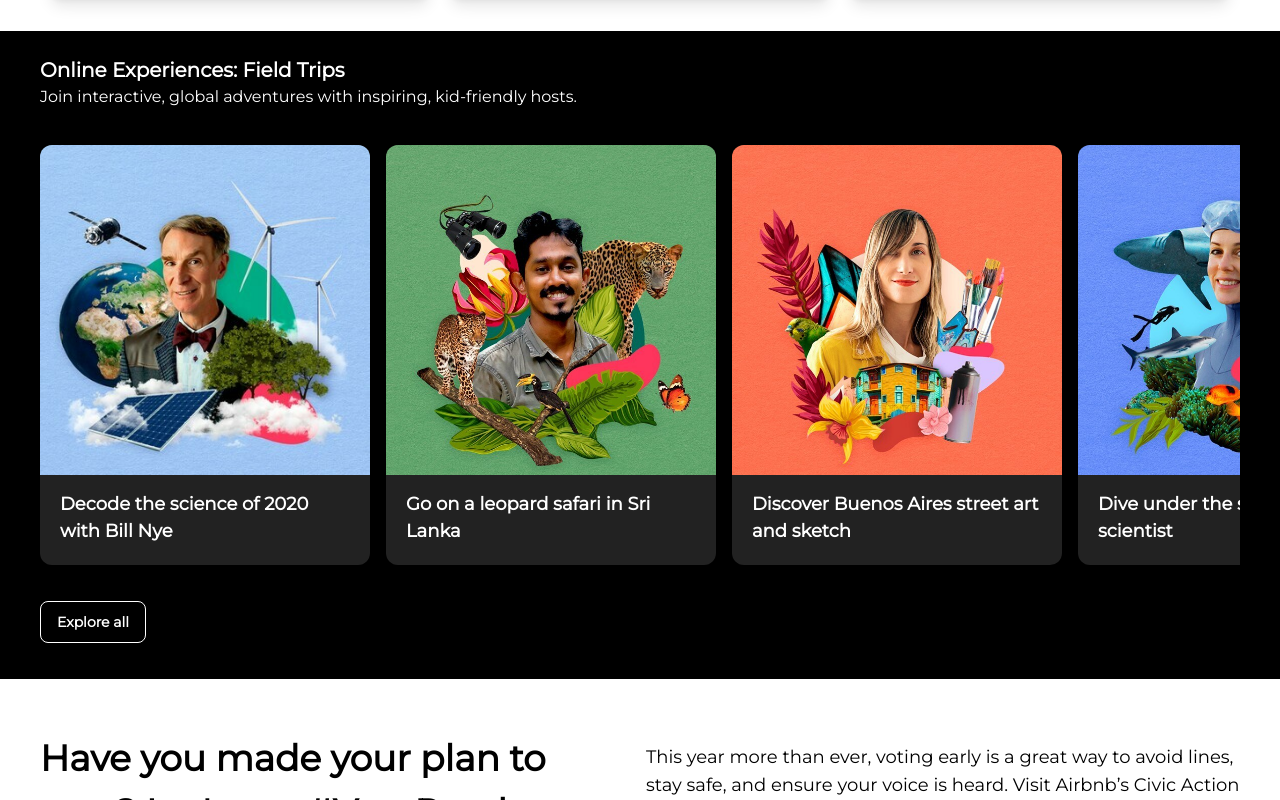
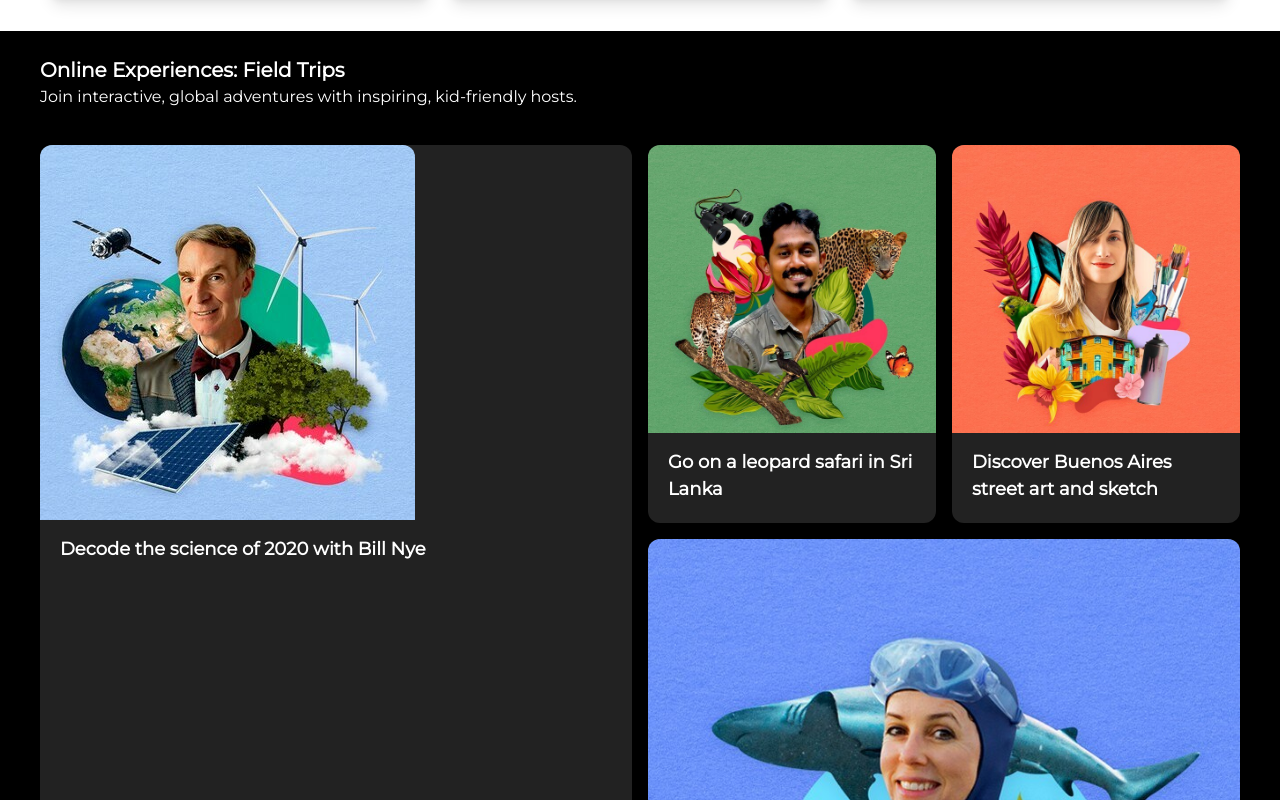
Before and after one commit to FiorellaEffio/acklenavenue-app, a Vue app: page / in a window 1280 px wide. Shown: the part 1200-2000 px from the top of the page. Built offline with nearby package versions, Linux system fonts and the light colour scheme; no server answers; the database is empty.

Commit message:
[FIX] experience carousel ui

```diff
--- a/src/views/Home.vue
+++ b/src/views/Home.vue
@@ -58,8 +58,8 @@
       <p class="text-white mb-3">
         Join interactive, global adventures with inspiring, kid-friendly hosts.
       </p>
-      <div class="flex overflow-x-scroll py-6 max-w-screen-xl mx-auto">
-        <div class="carousel-exp-card bg-gray-900 rounded-xl pb-4 mr-4">
+      <div class="flex overflow-x-scroll pt-6 max-w-screen-xl mx-auto lg:overflow-x-hidden">
+        <div class="carousel-exp-card bg-gray-900 rounded-xl pb-4 mr-4 mb-4 md:w-1/2">
           <img
             class="carousel-img rounded-t-xl"
             alt="Carousel 1 Image"
@@ -71,7 +71,10 @@
             </p>
           </div>
         </div>
-        <div class="carousel-exp-card bg-gray-900 rounded-xl pb-4 mr-4">
+        <!-- 50% images -->
+        <div class="flex md:flex-col md:w-1/2 md:flex-wrap lg:flex-row justify-space-between">
+          <div class="mr-4 mb-4 lg:pr-2 lg:mr-0 lg:w-1/2">
+            <div class="carousel-exp-card bg-gray-900 rounded-xl pb-4">
               <img
                 class="carousel-img rounded-t-xl"
                 alt="Carousel 2 Image"
@@ -83,7 +86,9 @@
                 </p>
               </div>
             </div>
-        <div class="carousel-exp-card bg-gray-900 rounded-xl pb-4 mr-4">
+          </div>
+          <div class="mr-4 mb-4 lg:pl-2 lg:mr-0 lg:w-1/2">
+            <div class="carousel-exp-card bg-gray-900 rounded-xl pb-4">
               <img
                 class="carousel-img rounded-t-xl"
                 alt="Carousel 2 Image"
@@ -95,7 +100,8 @@
                 </p>
               </div>
             </div>
-        <div class="carousel-exp-card bg-gray-900 rounded-xl pb-4 mr-4">
+          </div>
+          <div class="carousel-exp-card bg-gray-900 rounded-xl pb-4 mb-4 md:hidden lg:block">
             <img
               class="carousel-img rounded-t-xl"
               alt="Carousel 2 Image"
@@ -105,6 +111,7 @@
               <p class="font-bold text-white text-lg mb-1">
                 Dive under the sea with a shark scientist
               </p>
+            </div>
           </div>
         </div>
       </div>
@@ -415,7 +422,7 @@
     background-image: url('/img/bg-intro/bg-intro-960.jpg');
     min-height: 720px;
   }
-  .carousel-card {
+  .carousel-card, .carousel-exp-card {
     min-width: 0;
   }
 }
```
Lines whose indentation alone changed are shown as unchanged.
